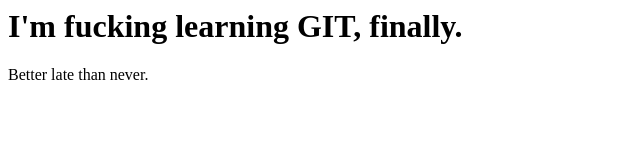
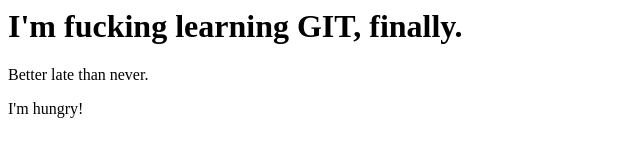
Before and after one commit to Rawrb/git-one, a plain HTML site: page index.html in a window 1280 px wide. Shown: the full height of the page, 0-640 px from the left. Drawn offline with Linux system fonts and the light colour scheme.

Commit message:
Changed some bullshit

```diff
--- a/index.html
+++ b/index.html
@@ -3,10 +3,11 @@
     <meta charset="UTF-8">
     <meta name="viewport" content="width=device-width, initial-scale=1.0">
     <meta http-equiv="X-UA-Compatible" content="ie=edge">
-    <title>Document</title>
+    <title>Where's the beef?</title>
 </head>
 <body class="html">
     <h1>I'm fucking learning GIT, finally.</h1>
     <p>Better late than never.</p>
+    <p>I'm hungry!</p>
 </body>
 </html>
```
